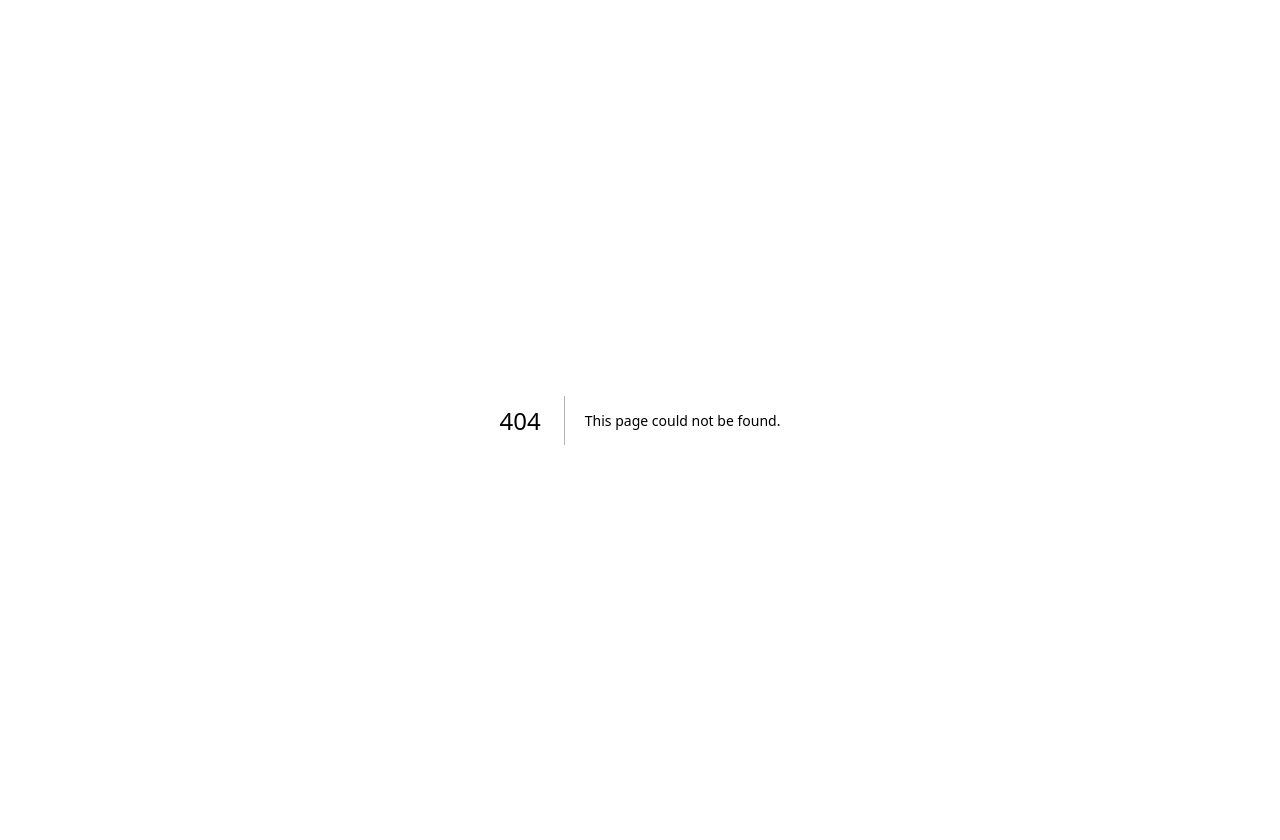
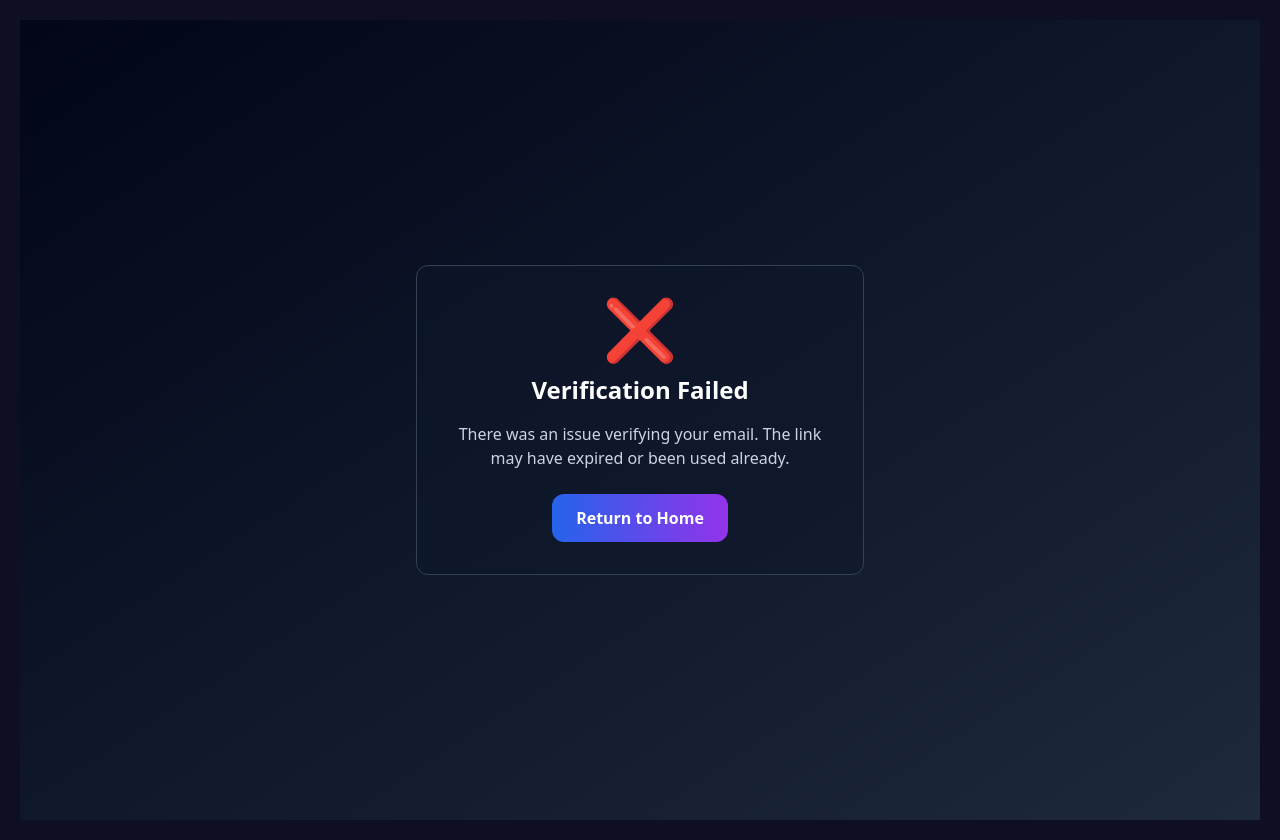
Before and after one commit to kapitalized/GPUalpha, a Next.js app: page /auth/error in a window 1280 px wide. Before the commit this address had no page. Built offline with nearby package versions, Linux system fonts and the light colour scheme.

Commit message:
Email redirect

```diff
--- /dev/null
+++ b/app/auth/callback/route.ts
@@ -0,0 +1,30 @@
+import { NextRequest, NextResponse } from 'next/server'
+import { supabase } from '../../../lib/supabase'
+
+export async function GET(request: NextRequest) {
+  const { searchParams } = new URL(request.url)
+  const token_hash = searchParams.get('token_hash')
+  const type = searchParams.get('type')
+  const next = searchParams.get('next') ?? '/'
+
+  const redirectTo = request.nextUrl.clone()
+  redirectTo.pathname = next
+  redirectTo.searchParams.delete('token_hash')
+  redirectTo.searchParams.delete('type')
+
+  if (token_hash && type) {
+    const { error } = await supabase.auth.verifyOtp({
+      type: type as any,
+      token_hash,
+    })
+
+    if (!error) {
+      redirectTo.searchParams.delete('next')
+      return NextResponse.redirect(redirectTo)
+    }
+  }
+
+  // Return the user to an error or success page
+  redirectTo.pathname = '/auth/error'
+  return NextResponse.redirect(redirectTo)
+}
--- /dev/null
+++ b/app/auth/error/page.tsx
@@ -0,0 +1,21 @@
+export default function AuthError() {
+  return (
+    <div className="min-h-screen bg-gradient-to-br from-slate-950 via-slate-900 to-slate-800 flex items-center justify-center">
+      <div className="bg-slate-900/50 border border-slate-700 rounded-xl p-8 max-w-md mx-4">
+        <div className="text-center">
+          <div className="text-6xl mb-4">❌</div>
+          <h1 className="text-2xl font-bold text-white mb-4">Verification Failed</h1>
+          <p className="text-slate-300 mb-6">
+            There was an issue verifying your email. The link may have expired or been used already.
+          </p>
+          <a
+            href="/"
+            className="inline-block bg-gradient-to-r from-blue-600 to-purple-600 hover:from-blue-700 hover:to-purple-700 text-white px-6 py-3 rounded-lg font-semibold"
+          >
+            Return to Home
+          </a>
+        </div>
+      </div>
+    </div>
+  )
+}
```
